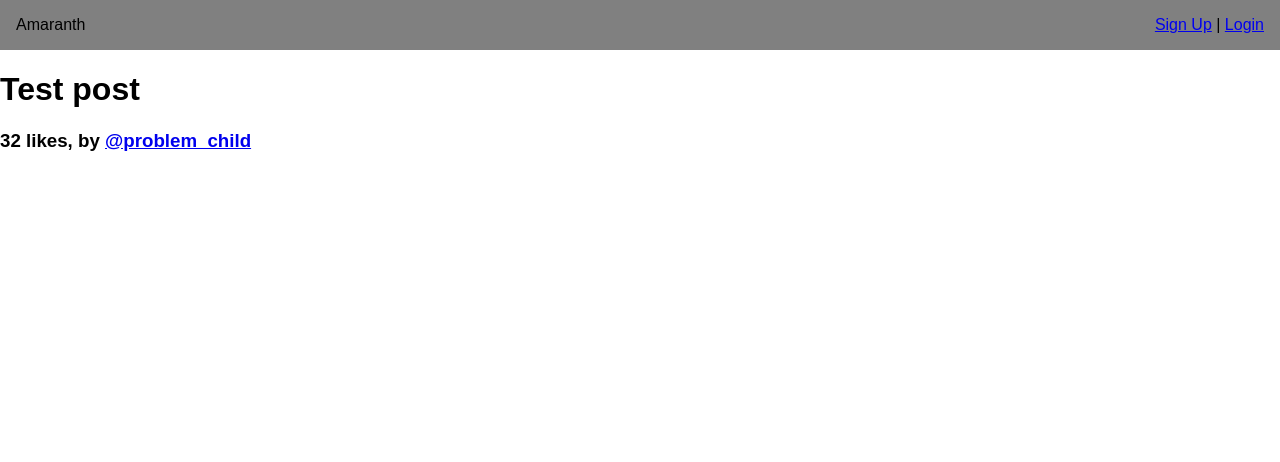
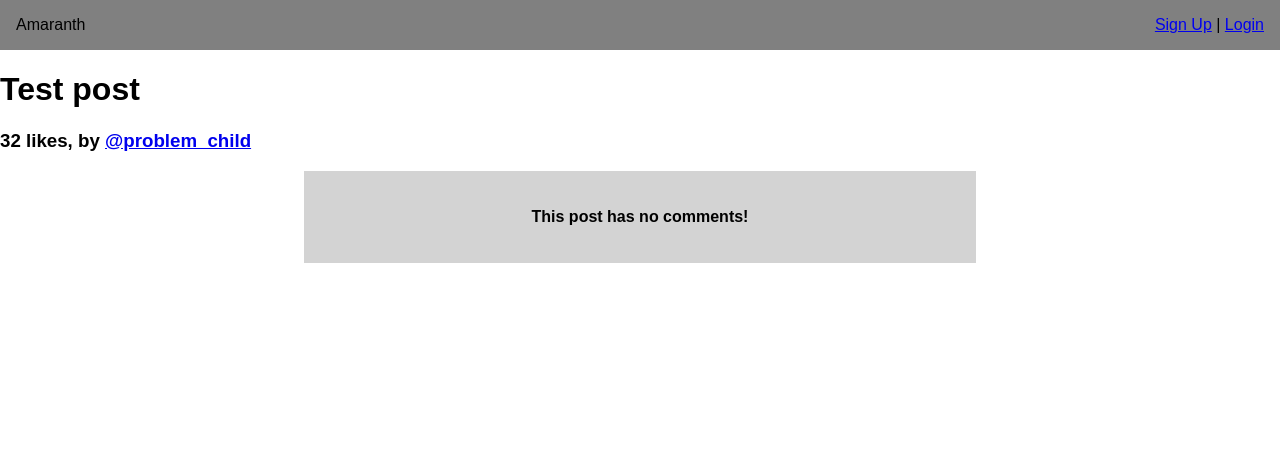
Before and after one commit to Miabread/amaranth, a Flask app: page /posts/1 in a window 1280 px wide. Shown: the top 462 px of the page. Run offline with Flask 3, Linux system fonts and the light colour scheme; data comes from the database, SQL or seed files in the repository; data that the repository does not hold is empty.

Commit message:
3.2: Make comments appear in posts

```diff
--- a/app.py
+++ b/app.py
@@ -174,13 +174,23 @@ def posts_id(post_id):
     cursor.execute(query, (post_id, ))
 
     # This can be accessed like an array
-    dbresult = cursor.fetchone()
+    post = cursor.fetchone()
 
     # If cursor.rowcount is less than 1 then the result doesn't exist (this ended up -1 in testing so we can't just use not)
     if cursor.rowcount < 1:
         return render_template("notfound.html", type="Post", data=post_id)
 
-    return render_template("posts_id.html", post = dbresult)
+    # Select all comments on this post
+    # If a post doesn't exist it should be NULL
+    query = "SELECT comment.*,user.username FROM comment LEFT JOIN user ON comment.author = user.user_id WHERE post_id = %s"
+
+    # Execute SQL query
+    cursor.execute(query, (post_id, ))
+
+    # This can be accessed like an array
+    comments = cursor.fetchall()
+
+    return render_template("posts_id.html", post = post, comments = comments)
 
 @app.get("/posts/new")
 def posts_new_page():
--- a/templates/posts_id.html
+++ b/templates/posts_id.html
@@ -4,4 +4,14 @@
 <h1>{{post[1]}}</h1>
 <h3>{{post[5]}} likes, by <a href="/user/{{post[7]}}">@{{post[7]}}</a></h3>
 <p>{{post.content}}</p>
+{% if comments|length > 0 %}
+    {% for comment in comments %}
+    <div class="post">
+        <p><a href="/user/{{comment[6]}}">@{{comment[6]}}</a> - {{comment[5]}} likes - commented {{comment[4]}}</p>
+        <p>{{comment[2]}}</p>
+    </div>
+    {% endfor %}
+{% else %}
+    <div class="post noposts"><h4>This post has no comments!</h4></div>
+{% endif %}
 {% endblock %}
```
